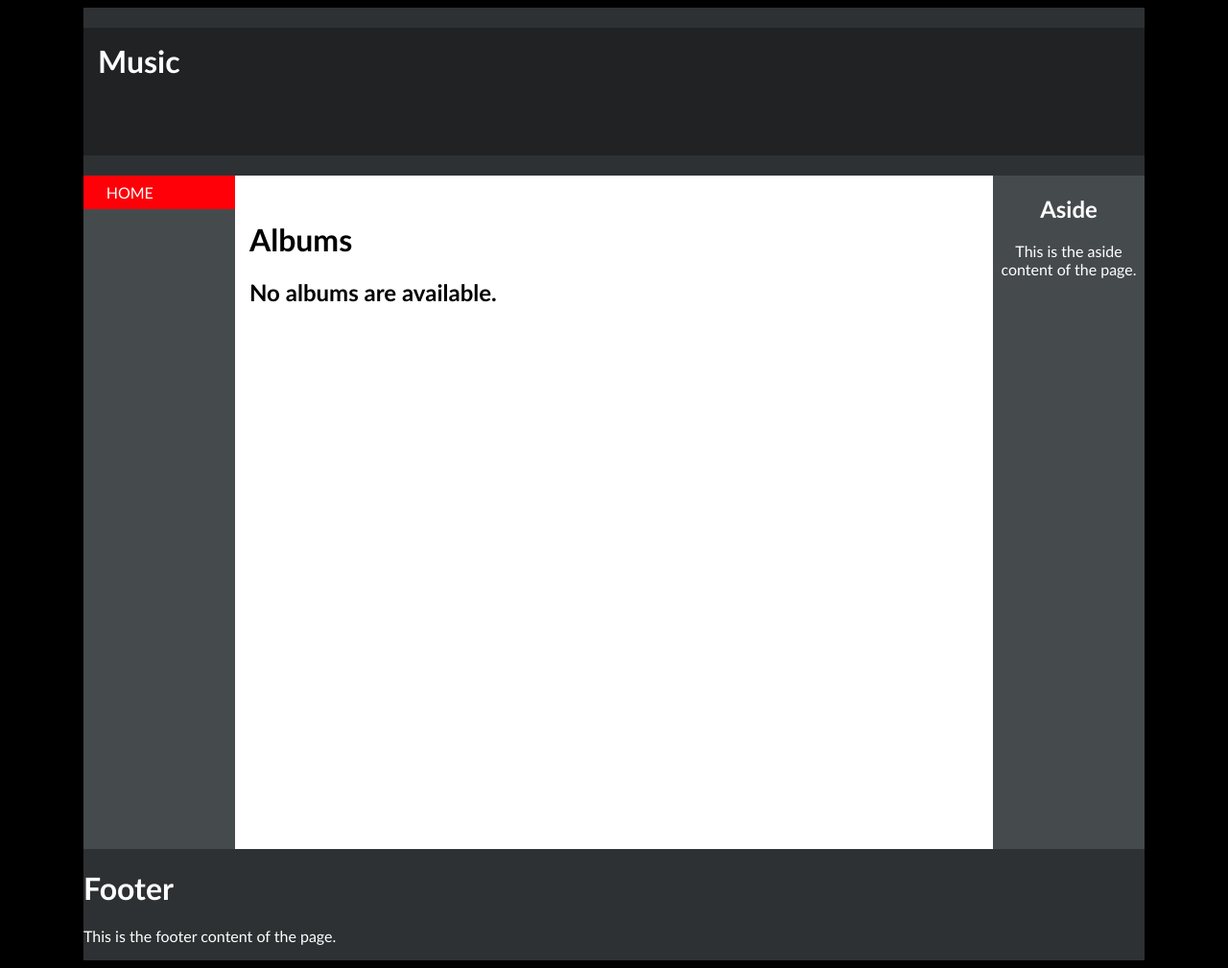
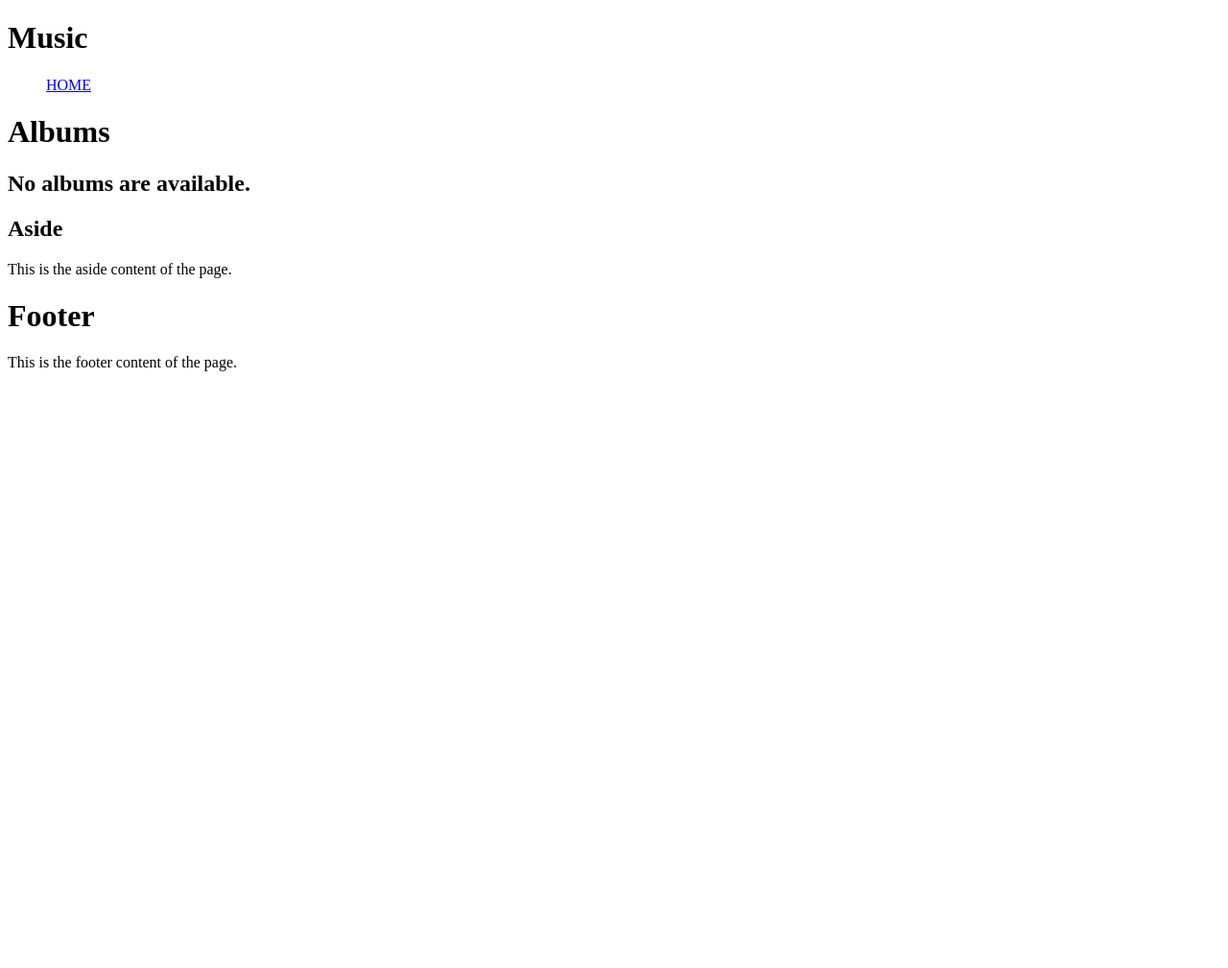
Before and after one commit to matt2ology/django-thenewboston, a Django app: page /music/ in a window 1280 px wide. Shown: the whole page at 96% size. After the commit the page ends 387 px from the top, so only its background shows below. Run offline with Django 4.2, Linux system fonts and the light colour scheme; data that the repository does not hold is empty.

Commit message:
Removed old styles and override Bootstrap classes

```diff
--- a/website/music/static/music/style.css
+++ b/website/music/static/music/style.css
@@ -1,102 +1,7 @@
-body {
-    font-family: "Trebuchet MS", Helvetica, sans-serif;
-    background: #000000;
+.navbar {
+    border-radius: 0;
 }
 
-#grid-container {
-    background-color: rgba(255, 255, 255, 0);
-    display: grid;
-    grid-auto-columns: 1fr 2fr 10fr 1fr 1fr;
-    grid-auto-rows: 1.5fr 6fr 1fr;
-    grid-template-areas:
-        "... header header header  header ..."
-        "... menu    main   aside   aside ..."
-        "... footer footer footer  footer ...";
+.navbar-brand {
+    font-family: 'Satisfy', cursive;
 }
-
-header {
-    color: #ffffff;
-    grid-area: header;
-    background-color: #2e3133;
-    /* Set a specific height */
-    height: 100%;
-    /* Position and center the image to scale nicely on all screens */
-    background-position: center;
-    background-repeat: no-repeat;
-    background-size: cover;
-    position: relative;
-}
-
-#masthead {
-    display: grid;
-    grid-template-columns: auto;
-    grid-template-rows: auto;
-}
-
-#masthead>.heading {
-    grid-column-start: 2;
-    grid-column-end: 5;
-    grid-row-start: 2;
-    grid-row-end: 3;
-}
-
-header>h1 {
-    padding: 15px;
-    background-color: rgba(0, 0, 0, 0.3);
-}
-
-nav {
-    grid-area: menu;
-    background-color: #454a4c;
-}
-
-#menu ul {
-    margin: 0%;
-    padding: 0;
-    list-style-type: none;
-}
-
-#menu a {
-    /* Grey background color */
-    background-color: #eee;
-    /* Black text color */
-    color: black;
-    /* Make the links appear below each other */
-    display: block;
-    /* top right bottom left padding */
-    padding: 5% 0% 5% 15%;
-    text-align: left;
-    /* Remove underline from links */
-    text-decoration: none;
-}
-
-#menu a:hover {
-    /* Dark grey background on mouse-over */
-    background-color: #ccc;
-}
-
-#menu a.active {
-    /* background-color: #af4c4c; */
-    /* Add a green color to the "active/current" link */
-    background-color: #ff0009;
-    color: white;
-}
-
-main {
-    background-color: #ffffff;
-    grid-area: main;
-    padding: 25px 15px;
-}
-
-aside {
-    background-color: #454a4c;
-    color: #ffffff;
-    grid-area: aside;
-    text-align: center;
-}
-
-footer {
-    background-color: #2e3133;
-    color: #ffffff;
-    grid-area: footer;
-}
```
